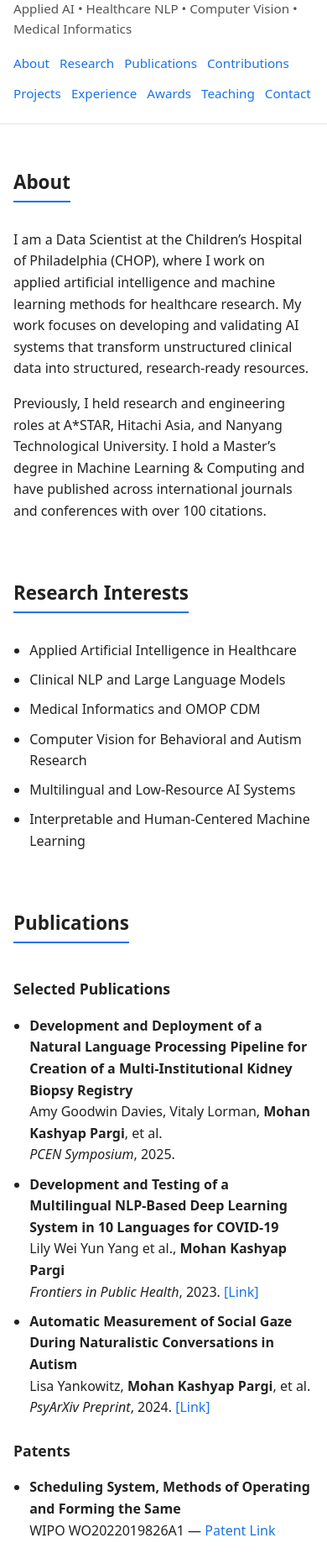
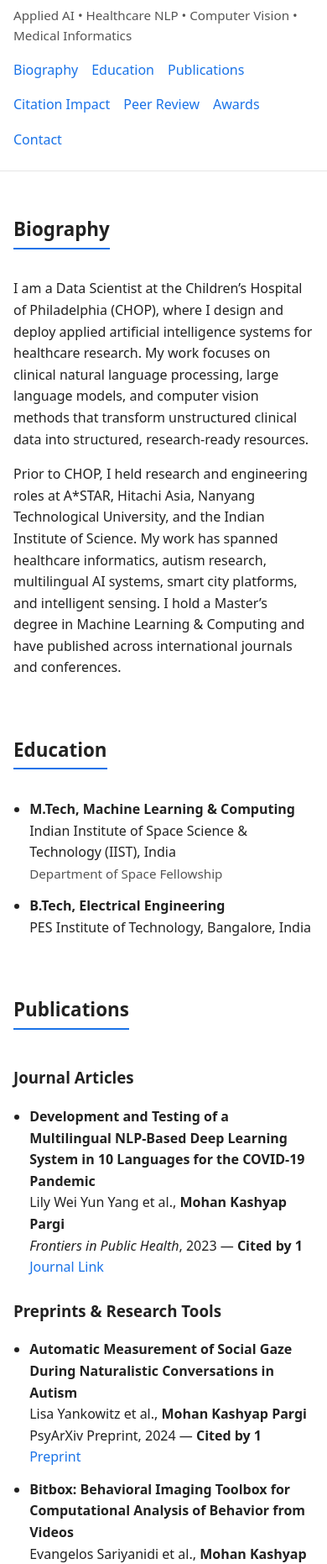
Before and after one commit to mohankashyap/mohan-pargi.github.io, a plain HTML site: page index.html in a window 390 px wide. Shown: the part 138-2000 px from the top of the page at 84% size. Drawn offline with Linux system fonts and the light colour scheme.

Commit message:
Refactor index.html for improved structure and styles
Refactor HTML structure and styles for clarity and consistency.

```diff
--- a/index.html
+++ b/index.html
@@ -6,7 +6,6 @@
   <title>Mohan Kashyap Pargi</title>
 
   <style>
-    /* ---------- Base Styles ---------- */
     :root {
       --accent: #1a73e8;
       --text: #222;
@@ -15,9 +14,7 @@
       --max-width: 900px;
     }
 
-    html {
-      scroll-behavior: smooth;
-    }
+    html { scroll-behavior: smooth; }
 
     body {
       margin: 0;
@@ -28,29 +25,16 @@
       line-height: 1.6;
     }
 
-    a {
-      color: var(--accent);
-      text-decoration: none;
-    }
-
-    a:hover {
-      text-decoration: underline;
-    }
+    a { color: var(--accent); text-decoration: none; }
+    a:hover { text-decoration: underline; }
 
     header {
       border-bottom: 1px solid #e5e5e5;
       padding: 2rem 1rem 1.5rem;
     }
 
-    header h1 {
-      margin: 0;
-      font-size: 2rem;
-    }
-
-    header p {
-      margin: 0.25rem 0;
-      color: var(--muted);
-    }
+    header h1 { margin: 0; font-size: 2rem; }
+    header p { margin: 0.3rem 0; color: var(--muted); }
 
     nav {
       margin-top: 1rem;
@@ -59,228 +43,159 @@
       gap: 1rem;
     }
 
-    nav a {
-      font-size: 0.95rem;
-    }
-
     main {
       max-width: var(--max-width);
-      margin: 0 auto;
+      margin: auto;
       padding: 2rem 1rem;
     }
 
-    section {
-      margin-bottom: 3rem;
-    }
+    section { margin-bottom: 3rem; }
 
     section h2 {
-      margin-bottom: 1rem;
       font-size: 1.4rem;
       border-bottom: 2px solid var(--accent);
       display: inline-block;
       padding-bottom: 0.25rem;
     }
 
-    section h3 {
-      margin-top: 1.5rem;
-      font-size: 1.1rem;
-    }
+    section h3 { margin-top: 1.5rem; }
 
-    ul {
-      padding-left: 1.2rem;
-    }
+    ul { padding-left: 1.2rem; }
+    li { margin-bottom: 0.8rem; }
 
-    li {
-      margin-bottom: 0.6rem;
-    }
-
-    .meta {
-      color: var(--muted);
-      font-size: 0.95rem;
-    }
+    .meta { color: var(--muted); font-size: 0.95rem; }
 
     footer {
       border-top: 1px solid #e5e5e5;
-      padding: 1.5rem 1rem;
+      padding: 1.5rem;
       text-align: center;
       color: var(--muted);
       font-size: 0.9rem;
-    }
-
-    /* ---------- Responsive ---------- */
-    @media (max-width: 600px) {
-      header h1 {
-        font-size: 1.6rem;
-      }
-      nav {
-        gap: 0.75rem;
-      }
     }
   </style>
 </head>
 
 <body>
 
-  <!-- ================= HEADER ================= -->
 <header>
   <h1>Mohan Kashyap Pargi</h1>
-    <p><strong>Data Scientist</strong></p>
-    <p>Children’s Hospital of Philadelphia (CHOP)</p>
+  <p><strong>Data Scientist</strong> — Children’s Hospital of Philadelphia (CHOP)</p>
   <p class="meta">Applied AI • Healthcare NLP • Computer Vision • Medical Informatics</p>
 
   <nav>
-      <a href="#about">About</a>
-      <a href="#research">Research</a>
+    <a href="#biography">Biography</a>
+    <a href="#education">Education</a>
     <a href="#publications">Publications</a>
-      <a href="#contributions">Contributions</a>
-      <a href="#projects">Projects</a>
-      <a href="#experience">Experience</a>
+    <a href="#impact">Citation Impact</a>
+    <a href="#contributions">Peer Review</a>
     <a href="#awards">Awards</a>
-      <a href="#teaching">Teaching</a>
     <a href="#contact">Contact</a>
   </nav>
 </header>
 
-  <!-- ================= MAIN ================= -->
 <main>
 
-    <!-- ================= ABOUT ================= -->
-    <section id="about">
-      <h2>About</h2>
-      <!-- Edit About text here -->
+<section id="biography">
+  <h2>Biography</h2>
+  <!-- Edit biography text here -->
   <p>
-        I am a Data Scientist at the Children’s Hospital of Philadelphia (CHOP),
-        where I work on applied artificial intelligence and machine learning
-        methods for healthcare research. My work focuses on developing and
-        validating AI systems that transform unstructured clinical data into
+    I am a Data Scientist at the Children’s Hospital of Philadelphia (CHOP), where
+    I design and deploy applied artificial intelligence systems for healthcare research.
+    My work focuses on clinical natural language processing, large language models,
+    and computer vision methods that transform unstructured clinical data into
     structured, research-ready resources.
   </p>
   <p>
-        Previously, I held research and engineering roles at A*STAR, Hitachi Asia,
-        and Nanyang Technological University. I hold a Master’s degree in Machine
-        Learning & Computing and have published across international journals and
-        conferences with over 100 citations.
+    Prior to CHOP, I held research and engineering roles at A*STAR, Hitachi Asia,
+    Nanyang Technological University, and the Indian Institute of Science. My work
+    has spanned healthcare informatics, autism research, multilingual AI systems,
+    smart city platforms, and intelligent sensing. I hold a Master’s degree in
+    Machine Learning & Computing and have published across international journals
+    and conferences.
   </p>
 </section>
 
-    <!-- ================= RESEARCH ================= -->
-    <section id="research">
-      <h2>Research Interests</h2>
-      <!-- Edit Research Interests here -->
-      <ul>
-        <li>Applied Artificial Intelligence in Healthcare</li>
-        <li>Clinical NLP and Large Language Models</li>
-        <li>Medical Informatics and OMOP CDM</li>
-        <li>Computer Vision for Behavioral and Autism Research</li>
-        <li>Multilingual and Low-Resource AI Systems</li>
-        <li>Interpretable and Human-Centered Machine Learning</li>
-      </ul>
-    </section>
-
-    <!-- ================= PUBLICATIONS ================= -->
-    <section id="publications">
-      <h2>Publications</h2>
-
-      <h3>Selected Publications</h3>
-      <!-- Edit Publications here -->
+<section id="education">
+  <h2>Education</h2>
   <ul>
     <li>
-          <strong>Development and Deployment of a Natural Language Processing Pipeline for Creation of a Multi-Institutional Kidney Biopsy Registry</strong><br />
-          Amy Goodwin Davies, Vitaly Lorman, <strong>Mohan Kashyap Pargi</strong>, et al.<br />
-          <em>PCEN Symposium</em>, 2025.
+      <strong>M.Tech, Machine Learning & Computing</strong><br/>
+      Indian Institute of Space Science & Technology (IIST), India<br/>
+      <span class="meta">Department of Space Fellowship</span>
     </li>
-
     <li>
-          <strong>Development and Testing of a Multilingual NLP-Based Deep Learning System in 10 Languages for COVID-19</strong><br />
-          Lily Wei Yun Yang et al., <strong>Mohan Kashyap Pargi</strong><br />
-          <em>Frontiers in Public Health</em>, 2023.
-          <a href="https://www.frontiersin.org/articles/10.3389/fpubh.2023.1063466">[Link]</a>
-        </li>
-
-        <li>
-          <strong>Automatic Measurement of Social Gaze During Naturalistic Conversations in Autism</strong><br />
-          Lisa Yankowitz, <strong>Mohan Kashyap Pargi</strong>, et al.<br />
-          <em>PsyArXiv Preprint</em>, 2024.
-          <a href="https://osf.io/preprints/psyarxiv/rjvmx_v2">[Link]</a>
-        </li>
-      </ul>
-
-      <h3>Patents</h3>
-      <ul>
-        <li>
-          <strong>Scheduling System, Methods of Operating and Forming the Same</strong><br />
-          WIPO WO2022019826A1 —
-          <a href="https://patents.google.com/patent/WO2022019826A1">Patent Link</a>
+      <strong>B.Tech, Electrical Engineering</strong><br/>
+      PES Institute of Technology, Bangalore, India
     </li>
   </ul>
 </section>
 
-    <!-- ================= CONTRIBUTIONS ================= -->
-    <section id="contributions">
-      <h2>Scholarly & Professional Contributions</h2>
-
-      <h3>Peer Review</h3>
-      <p>Reviewer for applied AI, healthcare informatics, and computer vision venues (10 reviews).</p>
-
-      <h3>Book Chapters</h3>
-      <p>Author of 3 book chapters related to applied artificial intelligence and intelligent systems.</p>
-
-      <h3>Conference Papers</h3>
-      <p>4 applied AI conference papers spanning healthcare NLP, vision systems, and intelligent sensing.</p>
+<section id="publications">
+  <h2>Publications</h2>
 
   <h3>Journal Articles</h3>
-      <p>3 peer-reviewed journal articles in applied AI and medical informatics.</p>
-    </section>
+  <ul>
+    <li>
+      <strong>Development and Testing of a Multilingual NLP-Based Deep Learning System in 10 Languages for the COVID-19 Pandemic</strong><br/>
+      Lily Wei Yun Yang et al., <strong>Mohan Kashyap Pargi</strong><br/>
+      <em>Frontiers in Public Health</em>, 2023 —
+      <strong>Cited by 1</strong><br/>
+      <a href="https://www.frontiersin.org/articles/10.3389/fpubh.2023.1063466">Journal Link</a>
+    </li>
+  </ul>
 
-    <!-- ================= PROJECTS ================= -->
-    <section id="projects">
-      <h2>Projects & Systems</h2>
+  <h3>Preprints & Research Tools</h3>
   <ul>
-        <li><strong>Clinical NLP & LLM Pipelines:</strong> Automated extraction and harmonization of clinical data.</li>
-        <li><strong>Autism & Behavioral AI:</strong> Computer vision systems for social gaze and non-verbal behavior.</li>
-        <li><strong>Multilingual AI Chatbots:</strong> “Dr. COVID” chatbot serving 4,000+ daily users.</li>
-        <li><strong>Smart City & IoT Platforms:</strong> AI-driven surveillance and anomaly detection systems.</li>
+    <li>
+      <strong>Automatic Measurement of Social Gaze During Naturalistic Conversations in Autism</strong><br/>
+      Lisa Yankowitz et al., <strong>Mohan Kashyap Pargi</strong><br/>
+      PsyArXiv Preprint, 2024 —
+      <strong>Cited by 1</strong><br/>
+      <a href="https://osf.io/preprints/psyarxiv/rjvmx_v2">Preprint</a>
+    </li>
+
+    <li>
+      <strong>Bitbox: Behavioral Imaging Toolbox for Computational Analysis of Behavior from Videos</strong><br/>
+      Evangelos Sariyanidi et al., <strong>Mohan Kashyap Pargi</strong><br/>
+      Preprint —
+      <strong>Cited by 1</strong>
+    </li>
   </ul>
 </section>
 
-    <!-- ================= EXPERIENCE ================= -->
-    <section id="experience">
-      <h2>Experience</h2>
+<section id="impact">
+  <h2>Citation Impact</h2>
   <ul>
-        <li><strong>Data Scientist</strong>, Children’s Hospital of Philadelphia (2022–Present)</li>
-        <li>Senior Research Engineer, A*STAR, Singapore</li>
-        <li>Researcher, Hitachi Asia</li>
-        <li>Research Engineer, Nanyang Technological University</li>
-        <li>Project Associate, Indian Institute of Science</li>
+    <li>Publications indexed on Google Scholar</li>
+    <li>Peer-reviewed journal articles, preprints, and research tools</li>
+    <li>Citation counts displayed per publication and updated periodically</li>
   </ul>
 </section>
 
-    <!-- ================= AWARDS ================= -->
+<section id="contributions">
+  <h2>Peer Review Service</h2>
+  <p>
+    Served as a peer reviewer for scholarly submissions in applied artificial intelligence,
+    natural language processing, and computer vision, as reflected through OpenReview
+    and ORCID-linked academic activity.
+  </p>
+</section>
+
 <section id="awards">
   <h2>Awards & Honors</h2>
   <ul>
-        <li>Multiple Best Paper Awards (International Conferences)</li>
-        <li>Department of Space Fellowship (India)</li>
+    <li>Multiple Best Paper Awards — International Conferences</li>
+    <li>Department of Space Fellowship (Government of India)</li>
     <li>Antler Entrepreneurship Residency Program (2020)</li>
   </ul>
 </section>
 
-    <!-- ================= TEACHING ================= -->
-    <section id="teaching">
-      <h2>Teaching & Mentorship</h2>
-      <ul>
-        <li>Mentored graduate and undergraduate students in machine learning</li>
-        <li>Supervised applied AI research projects</li>
-      </ul>
-    </section>
-
-    <!-- ================= CONTACT ================= -->
 <section id="contact">
-      <h2>Contact & Links</h2>
+  <h2>Contact</h2>
   <ul>
     <li>Email: <a href="mailto:mohan.tita@gmail.com">mohan.tita@gmail.com</a></li>
+    <li><a href="https://scholar.google.com/citations?user=pPg4cLEAAAAJ">Google Scholar</a></li>
     <li><a href="https://www.linkedin.com/in/mohan-kashyap-pargi-a520483b/">LinkedIn</a></li>
-        <li><a href="https://scholar.google.com/citations?user=pPg4cLEAAAAJ">Google Scholar</a></li>
     <li><a href="https://orcid.org/0009-0005-4565-6526">ORCID</a></li>
     <li><a href="https://openreview.net/profile?id=~MOHAN_KASHYAP_PARGI1">OpenReview</a></li>
   </ul>
@@ -288,13 +203,11 @@
 
 </main>
 
-  <!-- ================= FOOTER ================= -->
 <footer>
   © <span id="year"></span> Mohan Kashyap Pargi
 </footer>
 
 <script>
-    // Auto-update year in footer
   document.getElementById("year").textContent = new Date().getFullYear();
 </script>
 
```
Lines whose indentation alone changed are shown as unchanged.
